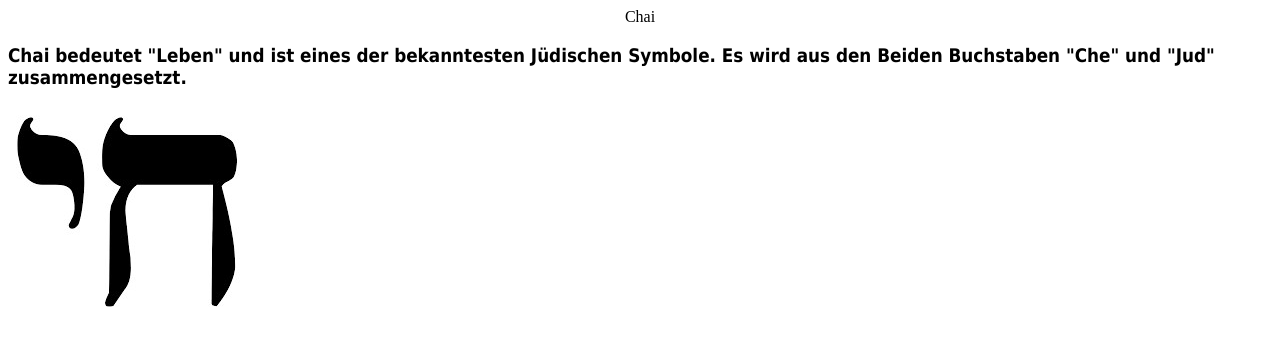
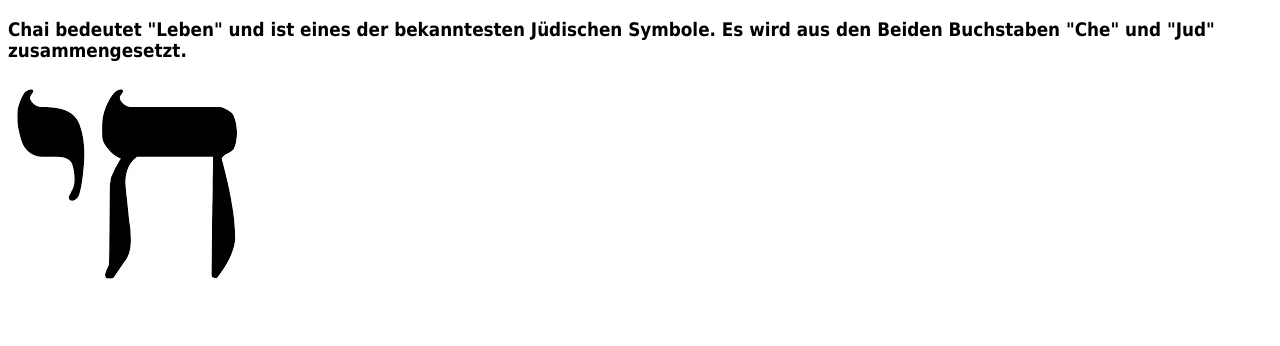
Before and after one commit to Andreaswinter2012/Chai, a plain HTML site: page index.html in a window 1280 px wide. Drawn offline with Linux system fonts and the light colour scheme.

Commit message:
Update index.html

```diff
--- a/index.html
+++ b/index.html
@@ -2,13 +2,16 @@
 <html>
 
 <haed>
-<center> Chai </center>
+<title> Chai </title>
+  <style>
+    body{font-family:Tahoma;}
+  </style>
 </haed>
-
+<body>
 <h3>
 <font color="black" face="Tahoma"> Chai bedeutet "Leben" und ist eines der bekanntesten Jüdischen Symbole. Es wird aus den Beiden Buchstaben "Che" und "Jud" zusammengesetzt.
 </h3>
 
 <img src="chai - Kopie (3).jpg">
-
+</body>
 </html>
```
